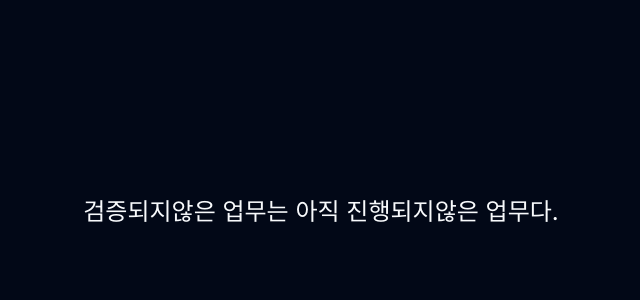
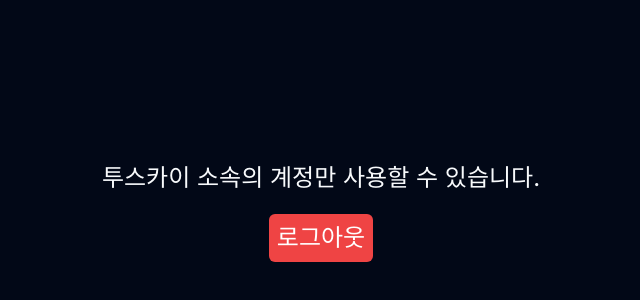
Before and after one commit to lindychi/sky-gantt, a Next.js app: page / in a window 1280 px wide. Shown: the part 188-488 px from the top of the page, without its empty margins (319-959 px from the left). Built offline with nearby package versions, Linux system fonts and the light colour scheme; no server answers; sample sign-in values are in the browser's storage.

Commit message:
feat: 투스카이 외 계정 차단 추가

```diff
--- a/src/app/(gantt)/layout.tsx
+++ b/src/app/(gantt)/layout.tsx
@@ -3,7 +3,6 @@
 import "../globals.css";
 import { ThemeProvider } from "@/components/ThemeProvider";
 import AuthProvider from "@/components/Auth/AuthProvider";
-import Header from "@/components/Header";
 import AuthGuard from "@/components/Auth/AuthGuard";
 
 const inter = Inter({ subsets: ["latin"] });
--- a/src/components/Auth/AuthGuard/index.tsx
+++ b/src/components/Auth/AuthGuard/index.tsx
@@ -1,5 +1,5 @@
 "use client";
-import { useSession } from "next-auth/react";
+import { signOut, useSession } from "next-auth/react";
 import { useRouter } from "next/navigation";
 import React, { useEffect } from "react";
 
@@ -34,5 +34,21 @@
     ); // Optional: Show a message while redirecting
   }
 
+  if (!session.user?.email?.endsWith("tosky.co.kr")) {
+    return (
+      <div className="min-h-screen min-w-screen flex items-center justify-center text-2xl flex-col gap-1">
+        투스카이 소속의 계정만 사용할 수 있습니다.
+        <button
+          onClick={() => {
+            signOut();
+          }}
+          className="mt-4 p-2 bg-red-500 text-white rounded-md"
+        >
+          로그아웃
+        </button>
+      </div>
+    );
+  }
+
   return <>{children}</>;
 }
```
